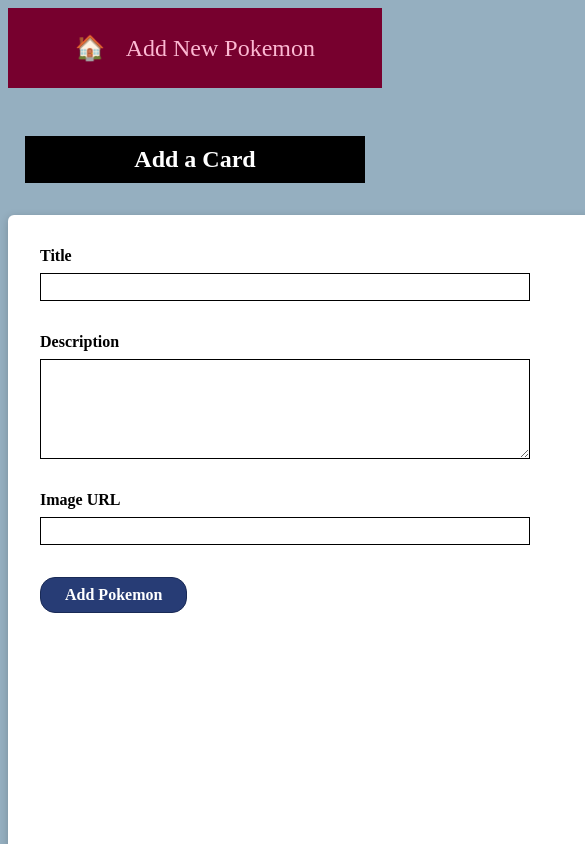
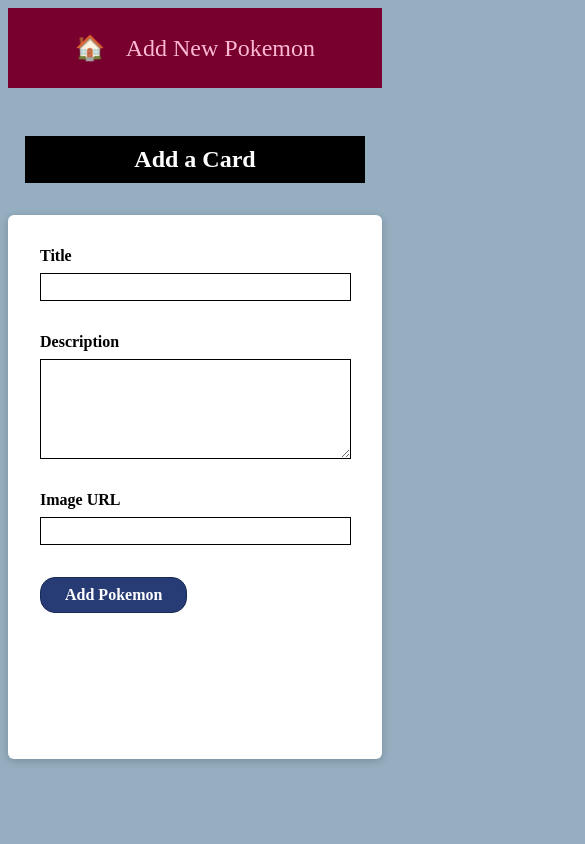
Before and after one commit to Okekejr/pokemon-cards, a Next.js app: page /new-pokemon in a window 390 px wide. Shown: the top 844 px of the page, 585 px wide, since content can reach past the window. Built offline with nearby package versions, Linux system fonts and the light colour scheme.

Commit message:
media queries

```diff
--- a/component/layout/Layout.module.css
+++ b/component/layout/Layout.module.css
@@ -1,3 +1,5 @@
+/* styles go here */
+
 .main {
   margin: 3rem auto;
   width: auto;
--- a/component/layout/MainNavigation.module.css
+++ b/component/layout/MainNavigation.module.css
@@ -1,3 +1,5 @@
+/* styles go here */
+
 .header {
   width: auto;
   height: 5rem;
--- a/component/ui/Card.module.css
+++ b/component/ui/Card.module.css
@@ -1,3 +1,5 @@
+/* styles go here */
+
 .card {
   background-color: white;
   border-radius: 6px;
@@ -7,3 +9,12 @@
   margin: auto;
   padding: 2rem;
 }
+
+/* media query */
+
+@media (max-width: 415px) and (min-width: 375px) {
+  .card {
+    width: auto;
+    height: 30rem;
+  }
+}
--- a/pages/new-pokemon/index.module.css
+++ b/pages/new-pokemon/index.module.css
@@ -1,3 +1,4 @@
+/* styles go here */
 
 .contents {
   width: 30rem;
@@ -44,3 +45,15 @@
   background-color: #a50e48;
   border-color: #a50e48;
 }
+
+/* media query */
+
+@media (max-width: 415px) and (min-width: 375px) {
+  .contents {
+    width: auto;
+  }
+  .control input,
+  .control textarea {
+    width: 97%;
+  }
+}
--- a/styles/globals.css
+++ b/styles/globals.css
@@ -52,3 +52,38 @@
 .remove-button {
   cursor: pointer;
 }
+
+/* media query */
+
+@media (max-width: 415px) and (min-width: 375px) {
+  .card-container {
+    background-color: #fff;
+    width: auto;
+    margin: auto;
+  }
+  .card {
+    display: flex;
+    flex-direction: column;
+    width: auto;
+  }
+  .img {
+    margin-bottom: 2rem;
+  }
+  .texts {
+    width: 20rem;
+    margin-bottom: 2rem;
+  }
+  .line {
+    width: 18.5rem;
+    margin: auto;
+  }
+
+}
+
+@media (max-width: 376px) and (min-width: 321px) {
+  .img {
+    width: 15rem;
+    margin: auto;
+    margin-bottom: 2rem;
+  }
+}
```
Also changed, not shown: .eslintrc.json (added), Pokemon-data.tsx (renamed from Pokemon-data.js), component/layout/MainNavigation.tsx (renamed from component/layout/MainNavigation.js).
